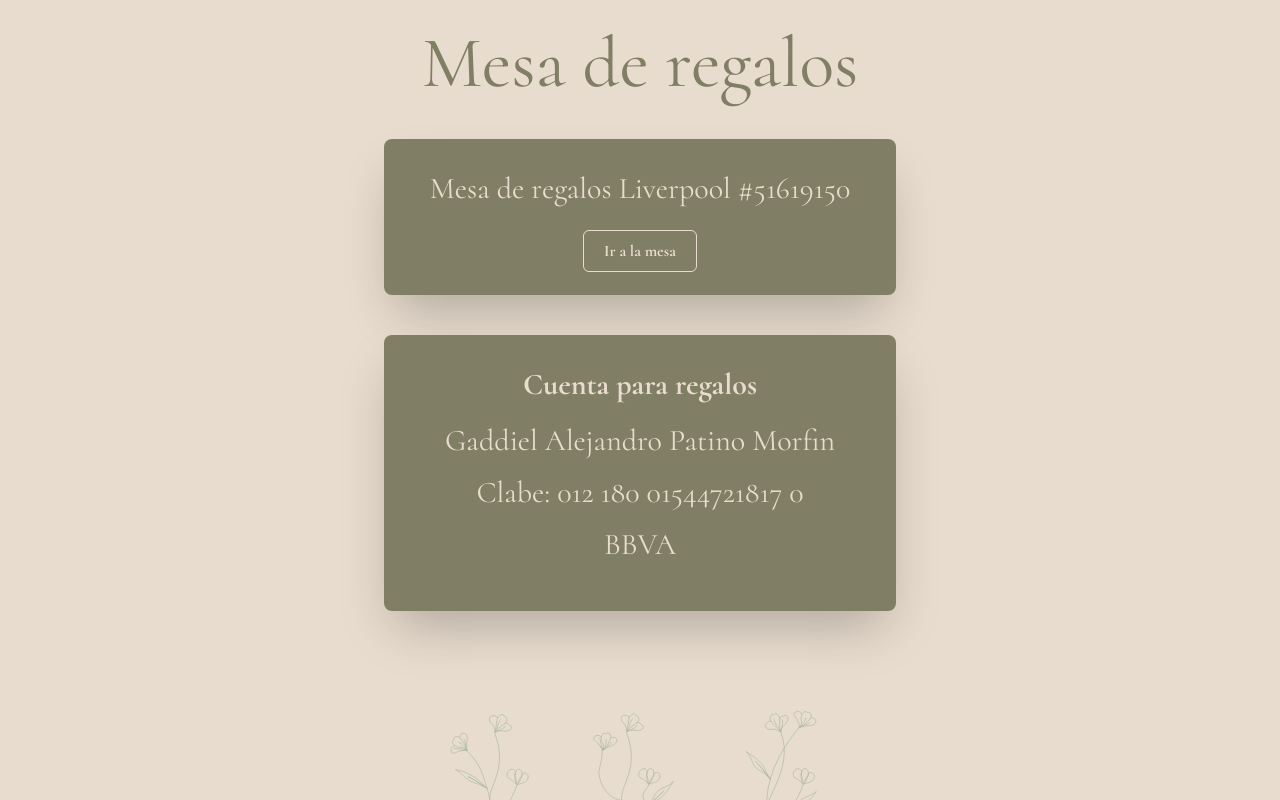
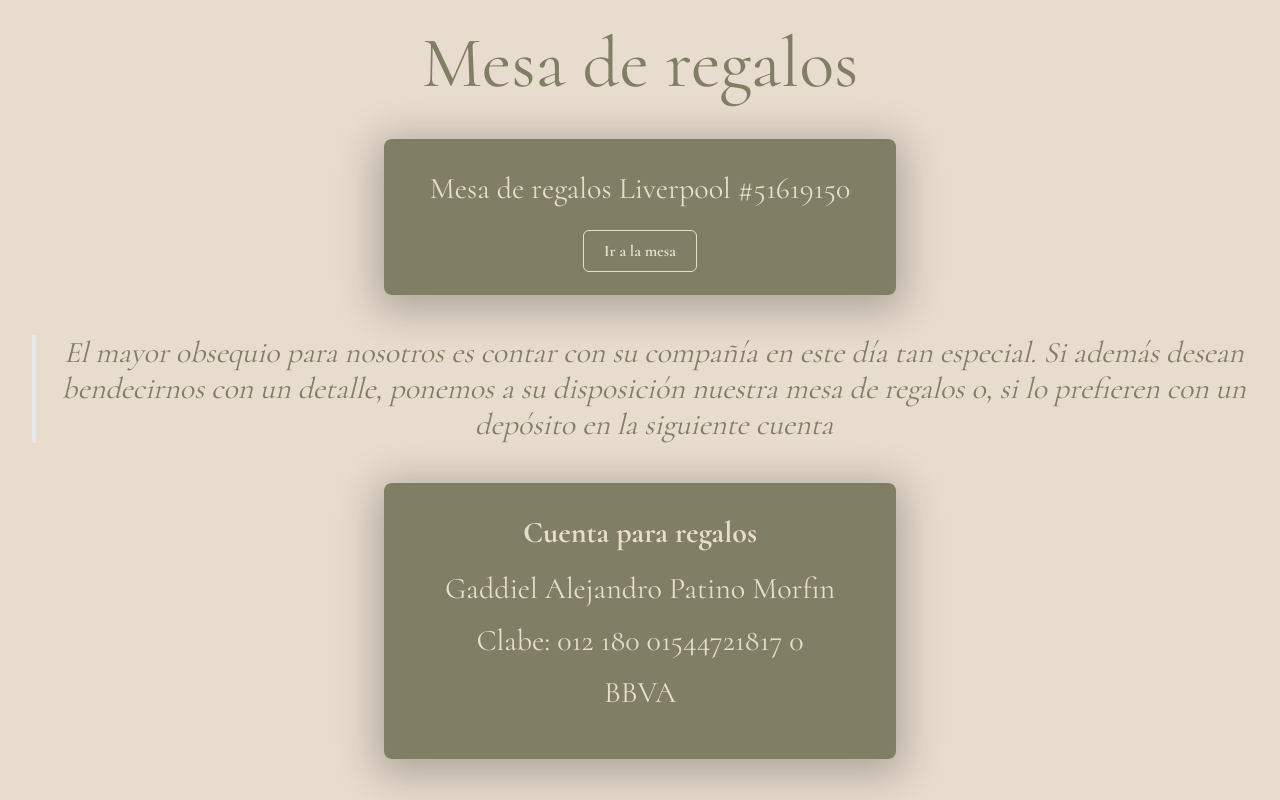
Before and after one commit to gadd0609/wedding-invi, a Vue app: page / in a window 1280 px wide. Shown: the part 4660-5460 px from the top of the page. Built offline with nearby package versions, Linux system fonts and the light colour scheme.

Commit message:
Fix(): General fixes

```diff
--- a/src/components/giftTable/index.vue
+++ b/src/components/giftTable/index.vue
@@ -13,7 +13,7 @@
       <h2 class="text-3xl text-green-custom sm:text-7xl">
         Mesa de regalos
       </h2>
-      <div class="bg-green-custom mx-auto my-10 max-w-2xl bg-beige rounded-lg shadow-2xl max-w-lg w-full p-8 text-center">
+      <div class="bg-green-custom mx-auto my-10 max-w-2xl bg-beige rounded-lg shadow-[0_8px_40px_8px_rgba(0,0,0,0.25)] max-w-lg w-full p-8 text-center">
         <p class="text-xl mb-8 text-beige sm:text-3xl text-beige">
           Mesa de regalos Liverpool #51619150
         </p>
@@ -25,7 +25,15 @@
           Ir a la mesa
         </a>
       </div>
-        <div class="bg-green-custom mx-auto my-10 max-w-2xl bg-beige rounded-lg shadow-2xl max-w-lg w-full p-8 text-center">
+      <blockquote class="relative border-s-4 border-gray-200 ps-4 sm:ps-6 dark:border-neutral-700">
+        <p class="text-xl mb-8 text-beige sm:text-3xl text-green-custom">
+          <em>
+              El mayor obsequio para nosotros es contar con su compañía en este día tan especial.
+              Si además desean bendecirnos con un detalle, ponemos a su disposición nuestra mesa de regalos o, si lo prefieren con un depósito en la siguiente cuenta
+          </em>
+        </p>
+      </blockquote>
+      <div class="bg-green-custom mx-auto my-10 max-w-2xl bg-beige rounded-lg shadow-[0_8px_40px_8px_rgba(0,0,0,0.25)] max-w-lg w-full p-8 text-center">
               <h1 class="font-bold mb-5 text-3xl text-pretty text-beige">
                   Cuenta para regalos
               </h1>
@@ -46,10 +54,6 @@
         alt="photo.alt"
         class="w-72 sm:w-96 mx-auto my-4"
       />
-    <!--
-      Para hacer el color más fuerte, edita el archivo flowers.svg y cambia el valor de stroke o fill por un color más oscuro o saturado, por ejemplo: stroke="#4B5563" o fill="#4B5563".
-      Si necesitas ayuda con el SVG, dime el color que prefieres.
-    -->
     </div>
     <div class="max-w-4xl mx-auto sm:py-16">
       <img
```
Lines whose indentation alone changed are shown as unchanged.
